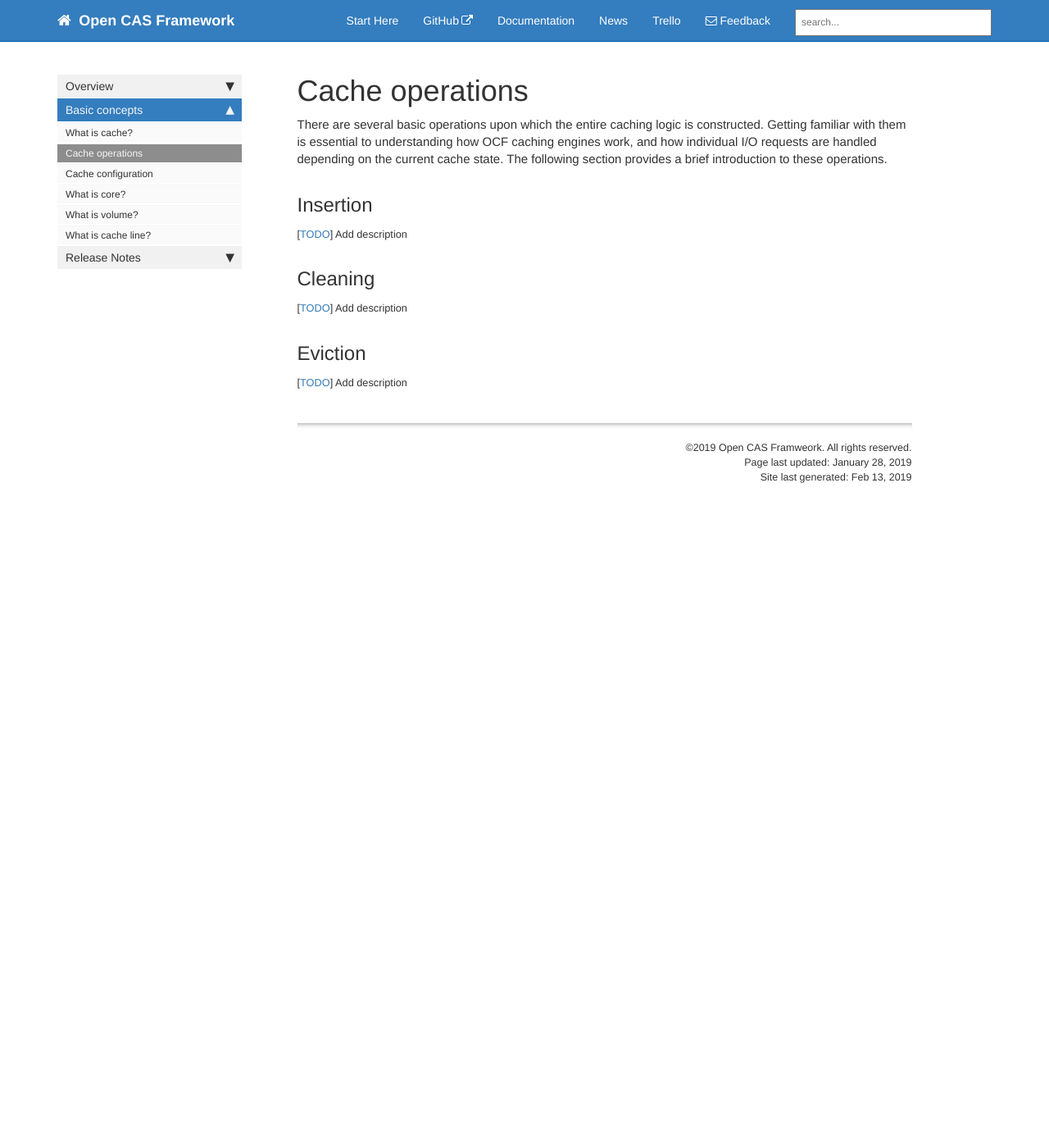
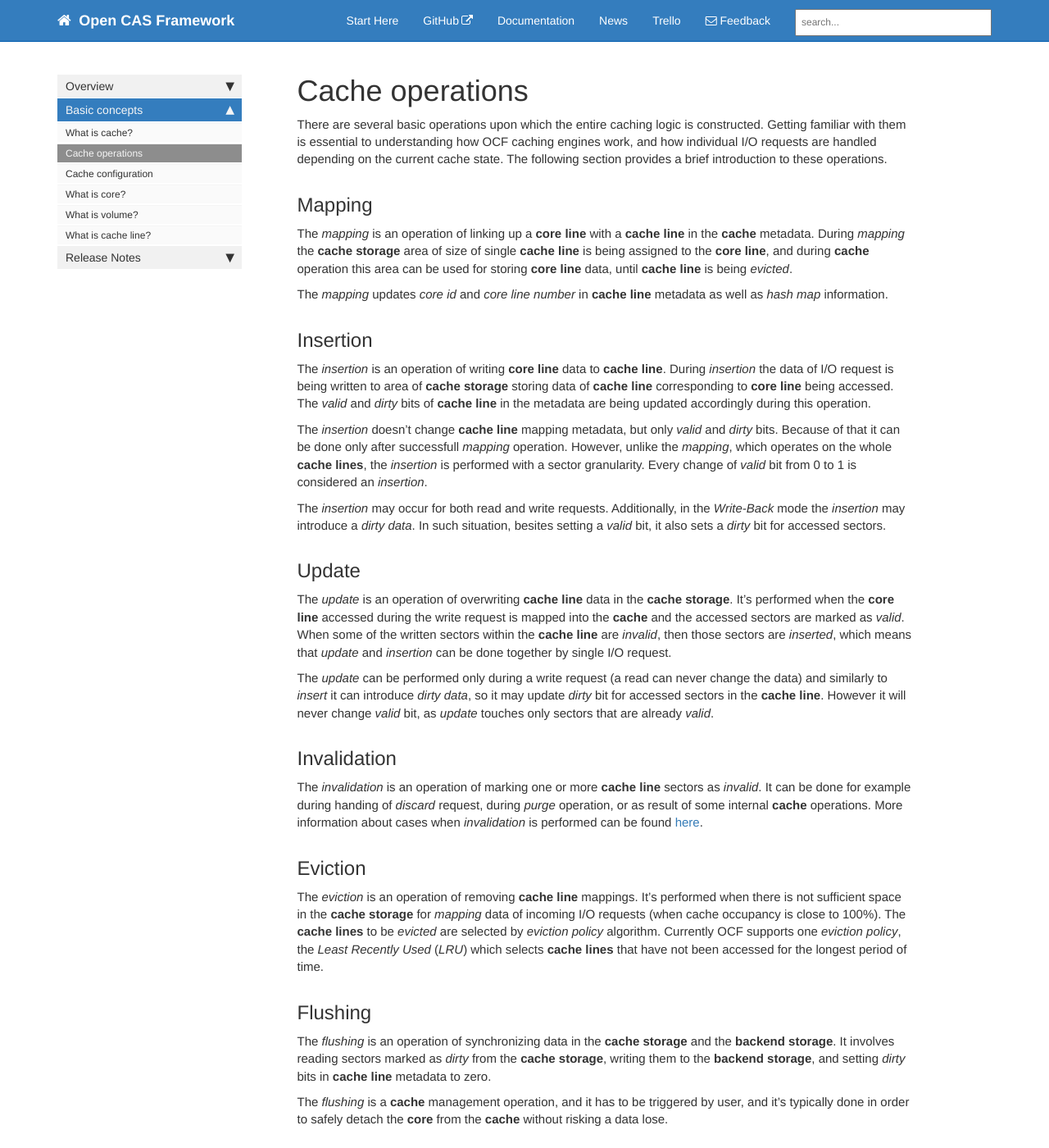
Before and after one commit to Open-CAS/open-cas.github.io, a Jekyll site: the page built from pages/basic_concepts/cache_operations.md, in a window 1280 px wide and 1400 px high. Shown: the whole window at 82% size. Built offline with Jekyll 4.4.1, drawn with Linux system fonts in a browser that asks for light colours; nearby versions of some CDN libraries; comment, search, counter and statistics services are not loaded; some of the changed text lies outside the part shown.

Commit message:
Add *Cache operations* page
Signed-off-by: Robert Baldyga <robert.baldyga@intel.com>

```diff
--- a/pages/basic_concepts/cache_operations.md
+++ b/pages/basic_concepts/cache_operations.md
@@ -1,6 +1,6 @@
 ---
 title: Cache operations
-last_updated: January 28, 2019
+last_updated: February 13, 2019
 toc: false
 permalink: cache_operations.html
 ---
@@ -11,11 +11,81 @@
 depending on the current cache state. The following section provides
 a brief introduction to these operations.
 
+## Mapping
+The *mapping* is an operation of linking up a **core line** with a
+**cache line** in the **cache** metadata. During *mapping* the **cache
+storage** area of size of single **cache line** is being assigned to
+the **core line**, and during **cache** operation this area can be used
+for storing **core line** data, until **cache line** is being *evicted*.
+
+The *mapping* updates *core id* and *core line number* in **cache line**
+metadata as well as *hash map* information.
+
 ## Insertion
-<small>[[TODO](/authoring.html)] Add description</small>
+The *insertion* is an operation of writing **core line** data to **cache
+line**. During *insertion* the data of I/O request is being written to
+area of **cache storage** storing data of **cache line** corresponding
+to **core line** being accessed. The *valid* and *dirty* bits of **cache
+line** in the metadata are being updated accordingly during this operation.
+
+The *insertion* doesn't change **cache line** mapping metadata, but only
+*valid* and *dirty* bits. Because of that it can be done only after
+successfull *mapping* operation. However, unlike the *mapping*, which
+operates on the whole **cache lines**, the *insertion* is performed with
+a sector granularity. Every change of *valid* bit from 0 to 1 is considered
+an *insertion*.
+
+The *insertion* may occur for both read and write requests. Additionally,
+in the *Write-Back* mode the *insertion* may introduce a *dirty data*.
+In such situation, besites setting a *valid* bit, it also sets a *dirty*
+bit for accessed sectors.
+
+## Update
+The *update* is an operation of overwriting **cache line** data in the
+**cache storage**. It's performed when the **core line** accessed during
+the write request is mapped into the **cache** and the accessed sectors
+are marked as *valid*. When some of the written sectors within the **cache
+line** are *invalid*, then those sectors are *inserted*, which means that
+*update* and *insertion* can be done together by single I/O request.
+
+The *update* can be performed only during a write request (a read can
+never change the data) and similarly to *insert* it can introduce *dirty
+data*, so it may update *dirty* bit for accessed sectors in the **cache
+line**. However it will never change *valid* bit, as *update* touches
+only sectors that are already *valid*.
+
+## Invalidation
+The *invalidation* is an operation of marking one or more **cache line**
+sectors as *invalid*. It can be done for example during handing of *discard*
+request, during *purge* operation, or as result of some internal **cache**
+operations. More information about cases when *invalidation* is performed
+can be found [here](/cache_line.html#valid-and-dirty-bits).
+
+## Eviction
+The *eviction* is an operation of removing **cache line** mappings. It's
+performed when there is not sufficient space in the **cache storage**
+for *mapping* data of incoming I/O requests (when cache occupancy is
+close to 100%). The **cache lines** to be *evicted* are selected by
+*eviction policy* algorithm. Currently OCF supports one *eviction policy*,
+the *Least Recently Used* (*LRU*) which selects **cache lines** that
+have not been accessed for the longest period of time.
+
+## Flushing
+The *flushing* is an operation of synchronizing data in the **cache
+storage** and the **backend storage**. It involves reading sectors
+marked as *dirty* from the **cache storage**, writing them to the
+**backend storage**, and setting *dirty* bits in **cache line** metadata
+to zero.
+
+The *flushing* is a **cache** management operation, and it has to be
+triggered by user, and it's typically done in order to safely detach
+the **core** from the **cache** without risking a data lose.
 
 ## Cleaning
-<small>[[TODO](/authoring.html)] Add description</small>
-
-## Eviction
-<small>[[TODO](/authoring.html)] Add description</small>
+The *cleaning* is an operation very simillar to *flushing*, but it's
+performed by the **cache** automatically as a background task. Process
+of the *cleaning* is controlled by the *cleaning policy*. OCF currently
+supports three *cleaning policies*:
+- *Approximately Least Recently Used* (*ALRU*),
+- *Aggressive Cleaning Policy* (*ACP*),
+- *No Operation* (*NOP*).
```
Also changed, not shown: pages/basic_concepts/cache_line.md (+4 -0 lines).
